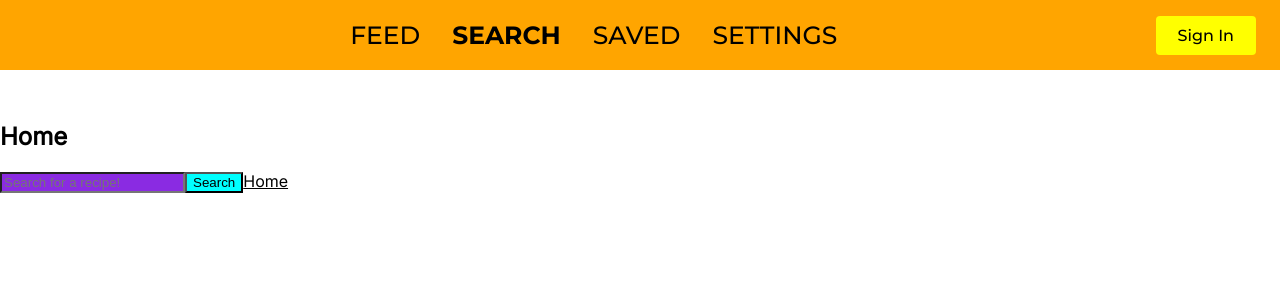
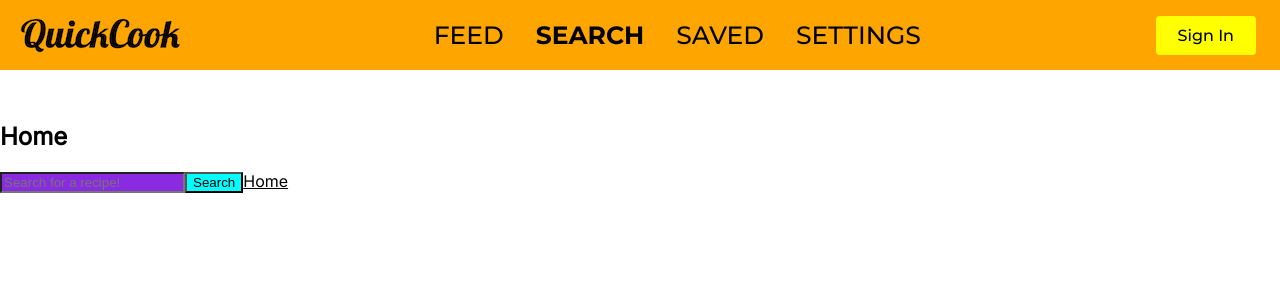
Before and after one commit to alksdjesus/cooking-proj, a React (Create React App) app: page /search in a window 1280 px wide. Shown: the top 300 px of the page. Built offline with nearby package versions, Linux system fonts and the light colour scheme.

Commit message:
added back logo

```diff
--- a/src/components/navbar.js
+++ b/src/components/navbar.js
@@ -14,7 +14,7 @@ const Navbar = () => {
     <>
       <Nav>
         <NavTitle to='/'>
-          <img src={require('../images/logo.svg')} alt='logo' />
+          <img src={require('../images/logo.png')} alt='logo' />
         </NavTitle>
         <Bars />
         <NavMenu>
--- a/src/screens/feed.js
+++ b/src/screens/feed.js
@@ -7,7 +7,7 @@ function Feed() {
 
   const [mealData, setMealData] = useState(null);
 
-  const [apiKey, setKey] = useState('&apiKey=fae16b4cf7154ded861807518e0e18c1')
+  const [apiKey, setKey] = useState('&apiKey=affe55df0130465780b612e83f9b8895')
   const [baseSearchURL, setBaseURL] = useState('https://api.spoonacular.com/recipes/random?number=1')
   var [someLink, setLink] = useState('test')
 
```
Also changed, not shown: src/images/logo.png (added).
